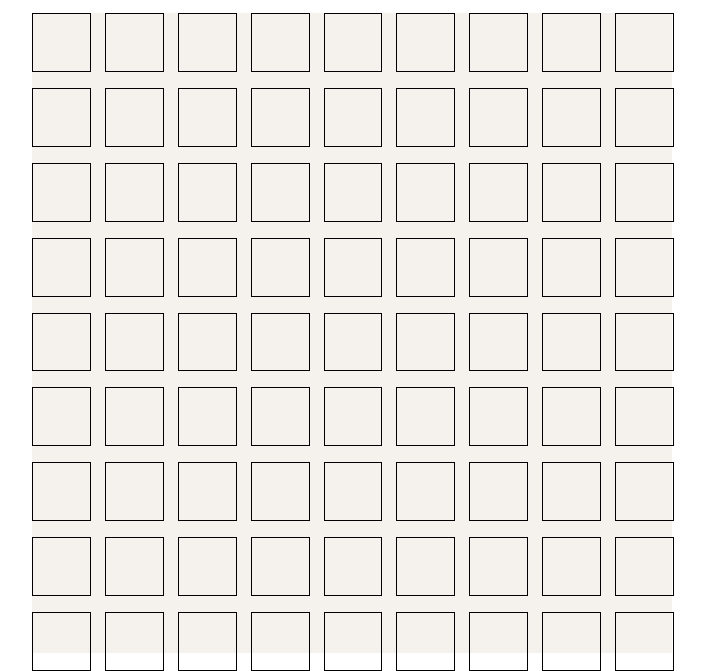
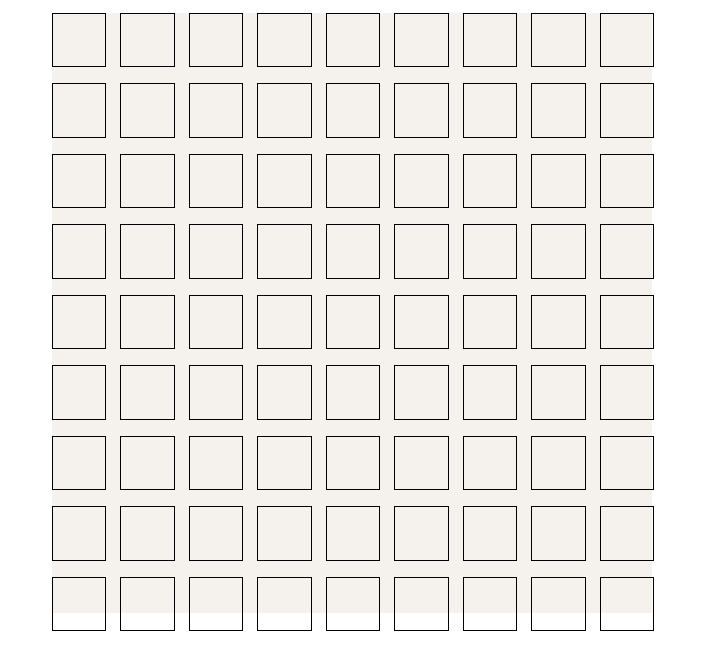
Before and after one commit to jagLas/week9-frontend-javascript, a plain HTML site: page practice-for-week-09-battleship-dom/index.html in a window 1280 px wide. Shown: the part 163-834 px from the top of the page, without its empty margins (288-993 px from the left). After the commit the page ends 800 px from the top, so only its background shows below. Drawn offline with Linux system fonts and the light colour scheme.

Commit message:
tweaked styling

```diff
--- a/practice-for-week-09-battleship-dom/assets/css/index.css
+++ b/practice-for-week-09-battleship-dom/assets/css/index.css
@@ -27,7 +27,7 @@ button {
     gap: 16px 16px;
     padding: 0px;
     aspect-ratio: 1 / 1 ;
-    max-height: 80vh;
+    max-height: 75vh;
 }
 
 #win-message {
@@ -37,7 +37,7 @@ button {
 }
 
 #win-message.hidden {
-    /* visibility: hidden; */
+    visibility: hidden;
 }
 
 .square {
```
